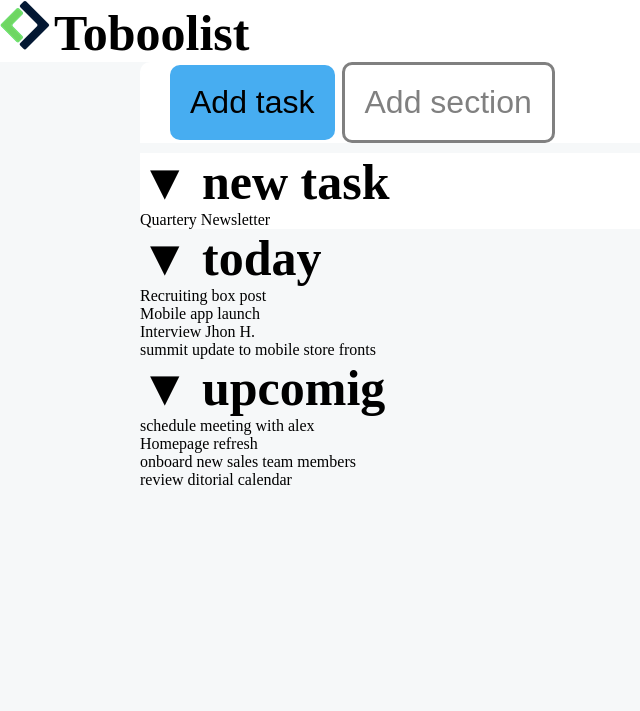
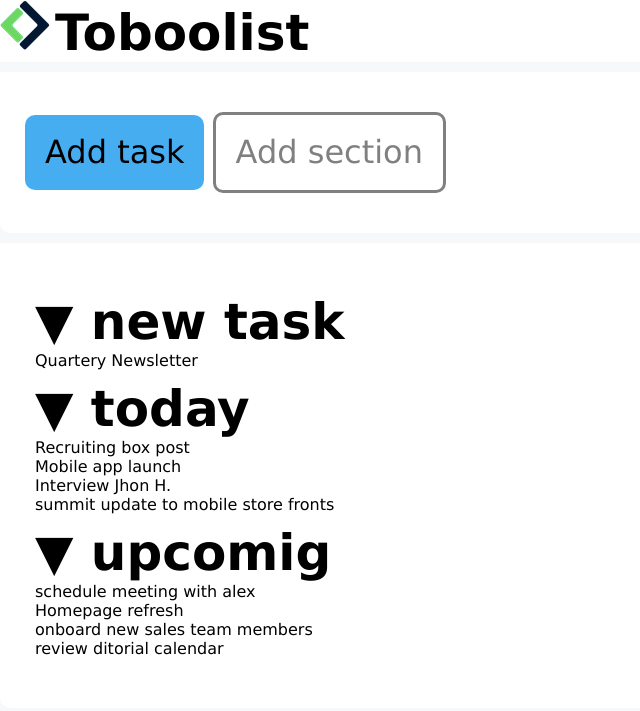
Before and after one commit to saranazli/html-css-toboolist, a plain HTML site: page index.html in a window 1280 px wide. Shown: the whole page, without its empty margins (0-640 px from the left). Drawn offline with Linux system fonts and the light colour scheme.

Commit message:
[try] to find out

```diff
--- a/index.html
+++ b/index.html
@@ -20,21 +20,22 @@
 
   </header>
 
-  <main id="back">
-    <nav>
+  <nav class="back">
 
-      <!-- sezione nav con bottoni  -->
-      <button id="task">Add task</button>
-      <button id="add-section">Add section</button>
+    <!-- sezione nav con bottoni  -->
+    <button id="task">Add task</button>
+    <button id="add-section">Add section</button>
 
-    </nav>
+  </nav>
+
+  <main class="back">
 
     <section class="task-list">
 
       <!-- lista task -->
       <ul>
         <li>
-          <h1>  &#9660; new task </h1>
+          <h1><span class="arrow">&#9660;</span> new task </h1>
         </li>
 
         <li> Quartery Newsletter</li>
@@ -47,7 +48,7 @@
       <!-- lista today -->
       <ul>
         <li>
-          <h1>&#9660; today</h1>
+          <h1><span class="arrow">&#9660;</span> today</h1>
         </li>
         <li>Recruiting box post</li>
         <li>Mobile app launch</li>
@@ -62,7 +63,7 @@
       <!-- lista upcoming  -->
       <ul>
         <li>
-          <h1>&#9660; upcomig</h1>
+          <h1><span class="arrow">&#9660;</span> upcomig</h1>
         </li>
         <li>schedule meeting with alex</li>
         <li>Homepage refresh</li>
--- a/style/main.css
+++ b/style/main.css
@@ -4,6 +4,7 @@
   box-sizing: border-box;
   margin: 0;
   padding: 0;
+  font-family: Verdana, Geneva, Tahoma, sans-serif;
 }
 
 /* set principale */
@@ -25,13 +26,21 @@ h1{
 
 /* nav*/
 
-#back{
-  max-width: 1000px;
+nav, .back{
+  padding-left: 55px;
+  max-width: 2000px;
   margin: 0 auto;
 }
 
+main, .back{
+  margin-top: 10px;
+  border-radius: 0 0 10px 10px;
+  background-color: white;
+  padding: 40px 25px;
+}
+
+
 nav{
-  padding-left: 30px;
   background-color: white;
   border-radius: 10px 10px 0 0;
   width: 100%;
@@ -57,14 +66,16 @@ button{
   margin-left: 3px;
 }
 
+.arrow{
+  font-size: 1em;
+}
+
 /* section task list */
-
-.task-list{
-  margin-top: 10px;
-  border-radius: 0 0 10px 10px;
-  background-color: white;
-}
 
 li{
   list-style: none;
 }
+
+ul{
+  margin: 10px 10px;
+}
```
